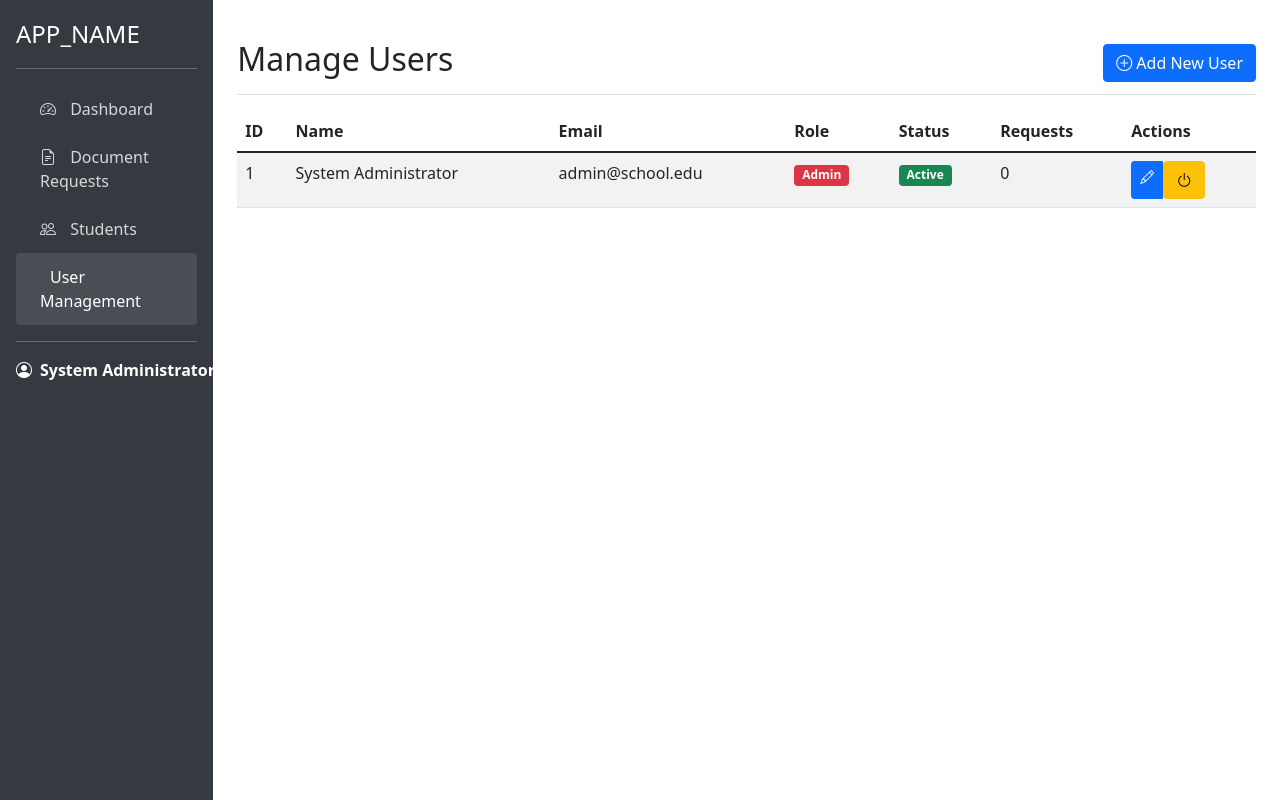
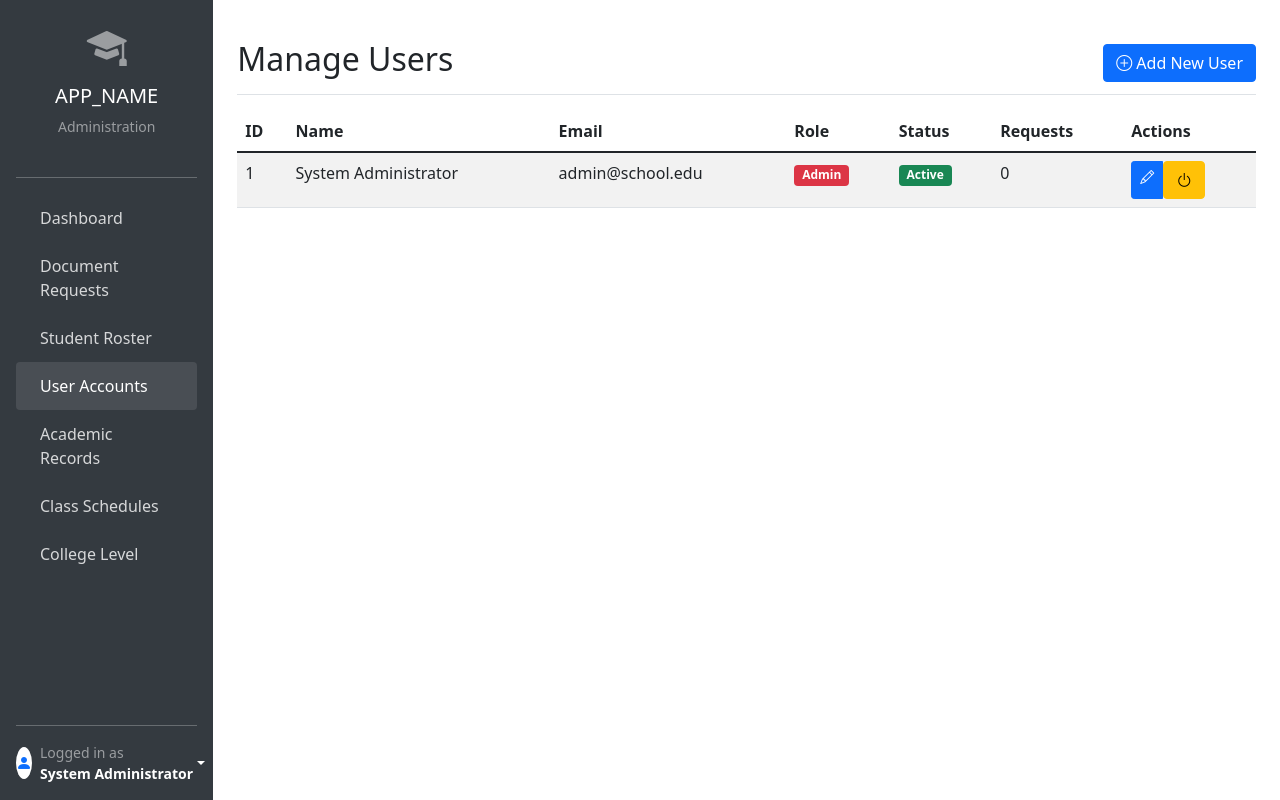
Before and after one commit to Fringefries/AIchatbot, a PHP site: page /admin/users.php in a window 1280 px wide. Run offline with PHP 8.4, Linux system fonts and the light colour scheme; a user stored in the database is signed in; data comes from the database, SQL or seed files in the repository; data that the repository does not hold is empty; a stand-in replaces the project's code that opens the database connection; some libraries are stand-ins or nearby versions.

Commit message:
add college level in admin dashboard

```diff
--- a/admin/includes/header.php
+++ b/admin/includes/header.php
@@ -48,53 +48,76 @@ if (!isset($pageTitle)) {
         <div class="row">
             <!-- Sidebar -->
             <div class="col-md-3 col-lg-2 px-0 sidebar">
-                <div class="d-flex flex-column p-3">
-                    <a href="dashboard.php" class="d-flex align-items-center mb-3 mb-md-0 me-md-auto text-white text-decoration-none">
-                        <span class="fs-4"><?php echo APP_NAME; ?></span>
-                    </a>
-                    <hr>
-                    <ul class="nav nav-pills flex-column mb-auto">
+                <div class="d-flex flex-column p-3 h-100">
+                    <div class="text-center mb-4">
+                        <i class="bi bi-mortarboard-fill fs-1 text-white-50 mb-2 d-block"></i>
+                        <h5 class="text-white"><?php echo APP_NAME; ?></h5>
+                        <p class="text-white-50 small mb-0">Administration</p>
+                    </div>
+                    <hr class="border-secondary">
+                    <ul class="nav nav-pills flex-column">
                         <li class="nav-item">
-                            <a href="dashboard.php" class="nav-link <?php echo basename($_SERVER['PHP_SELF']) === 'dashboard.php' ? 'active' : ''; ?>">
-                                <i class="bi bi-speedometer2"></i>
+                            <a href="dashboard.php" class="nav-link text-start <?php echo basename($_SERVER['PHP_SELF']) === 'dashboard.php' ? 'active' : ''; ?>">
                                 Dashboard
                             </a>
                         </li>
-                        <li>
-                            <a href="document_requests.php" class="nav-link <?php echo basename($_SERVER['PHP_SELF']) === 'document_requests.php' ? 'active' : ''; ?>">
-                                <i class="bi bi-file-earmark-text"></i>
+                        <li class="nav-item">
+                            <a href="document_requests.php" class="nav-link text-start <?php echo basename($_SERVER['PHP_SELF']) === 'document_requests.php' ? 'active' : ''; ?>">
                                 Document Requests
                                 <?php
                                 $pendingCount = $db->query("SELECT COUNT(*) FROM document_requests WHERE status = 'pending'")->fetchColumn();
                                 if ($pendingCount > 0): ?>
-                                    <span class="badge bg-danger rounded-pill ms-2"><?php echo $pendingCount; ?></span>
+                                    <span class="badge bg-danger rounded-pill float-end"><?php echo $pendingCount; ?></span>
                                 <?php endif; ?>
                             </a>
                         </li>
-                        <li>
-                            <a href="manage_students.php" class="nav-link <?php echo basename($_SERVER['PHP_SELF']) === 'manage_students.php' ? 'active' : ''; ?>">
-                                <i class="bi bi-people"></i>
-                                Students
+                        <li class="nav-item">
+                            <a href="manage_students.php" class="nav-link text-start <?php echo basename($_SERVER['PHP_SELF']) === 'manage_students.php' ? 'active' : ''; ?>">
+                                Student Roster
                             </a>
                         </li>
-                        <li>
-                            <a href="users.php" class="nav-link <?php echo basename($_SERVER['PHP_SELF']) === 'users.php' ? 'active' : ''; ?>">
-                                <i class="bi bi-person-gear"></i>
-                                User Management
+                        <li class="nav-item">
+                            <a href="users.php" class="nav-link text-start <?php echo basename($_SERVER['PHP_SELF']) === 'users.php' ? 'active' : ''; ?>">
+                                User Accounts
+                            </a>
+                        </li>
+                        <li class="nav-item">
+                            <a href="#" class="nav-link text-start">
+                                Academic Records
+                            </a>
+                        </li>
+                        <li class="nav-item">
+                            <a href="#" class="nav-link text-start">
+                                Class Schedules
+                            </a>
+                        </li>
+                        <li class="nav-item">
+                            <a href="college_level.php" class="nav-link text-start <?php echo basename($_SERVER['PHP_SELF']) === 'college_level.php' ? 'active' : ''; ?>">
+                                College Level
                             </a>
                         </li>
                     </ul>
-                    <hr>
+
+                    <!-- User dropdown at bottom -->
+                    <div class="mt-auto">
+                        <hr class="border-secondary">
                         <div class="dropdown">
                             <a href="#" class="d-flex align-items-center text-white text-decoration-none dropdown-toggle" id="dropdownUser1" data-bs-toggle="dropdown" aria-expanded="false">
-                            <i class="bi bi-person-circle me-2"></i>
-                            <strong><?php echo htmlspecialchars($auth->getCurrentUser()['first_name'] . ' ' . $auth->getCurrentUser()['last_name']); ?></strong>
+                                <div class="me-2 bg-white text-primary rounded-circle d-flex align-items-center justify-content-center" style="width: 32px; height: 32px;">
+                                    <i class="bi bi-person-fill"></i>
+                                </div>
+                                <div class="d-flex flex-column">
+                                    <small class="text-white-50">Logged in as</small>
+                                    <strong class="small"><?php echo htmlspecialchars($auth->getCurrentUser()['first_name'] . ' ' . $auth->getCurrentUser()['last_name']); ?></strong>
+                                </div>
                             </a>
                             <ul class="dropdown-menu dropdown-menu-dark text-small shadow" aria-labelledby="dropdownUser1">
-                            <li><a class="dropdown-item" href="../profile.php">Profile</a></li>
+                                <li><a class="dropdown-item" href="../profile.php"><i class="bi bi-person me-2"></i>My Profile</a></li>
+                                <li><a class="dropdown-item" href="#"><i class="bi bi-gear me-2"></i>Settings</a></li>
                                 <li><hr class="dropdown-divider"></li>
-                            <li><a class="dropdown-item" href="../logout.php">Sign out</a></li>
+                                <li><a class="dropdown-item" href="../logout.php"><i class="bi bi-box-arrow-right me-2"></i>Sign out</a></li>
                             </ul>
+                        </div>
                     </div>
                 </div>
             </div>
--- a/database/schema.sql
+++ b/database/schema.sql
@@ -168,7 +168,7 @@ CREATE TABLE chat_messages (
 CREATE TABLE student_data (
   id INT AUTO_INCREMENT PRIMARY KEY,
   user_id INT NOT NULL,
-  grade_level VARCHAR(20),
+  college_year ENUM('1st Year', '2nd Year', '3rd Year', '4th Year') NULL,
   section VARCHAR(20),
   academic_year VARCHAR(20),
   FOREIGN KEY (user_id) REFERENCES users(id) ON DELETE CASCADE
--- a/includes/auth.php
+++ b/includes/auth.php
@@ -132,13 +132,14 @@ class Auth {
 
             // Insert student data
             $stmt = $this->db->prepare("
-                INSERT INTO student_data (user_id, grade_level, section, academic_year)
+                INSERT INTO student_data (user_id, college_year, section, academic_year)
                 VALUES (?, ?, ?, ?)
+
             ");
 
             $stmt->execute([
                 $userId,
-                $userData['grade_level'] ?? null,
+                $userData['college_year'] ?? null,
                 $userData['section'] ?? null,
                 $userData['academic_year'] ?? date('Y') . '-' . (date('Y') + 1)
             ]);
--- a/register.php
+++ b/register.php
@@ -100,9 +100,9 @@ if ($_SERVER['REQUEST_METHOD'] === 'POST') {
 
                     <div class="row">
                         <div class="col-md-6 mb-3">
-                            <label for="grade_level" class="form-label">Grade Level</label>
-                            <select class="form-select" id="grade_level" name="grade_level" required>
-                                <option value="">Select Grade Level</option>
+                            <label for="college_year" class="form-label">College Year</label>
+                            <select class="form-select" id="college_year" name="college_year" required>
+                                <option value="">Select College Year</option>
                                 <?php
                                 $yearLevels = [
                                     '1' => '1st Year',
```
Also changed, not shown: admin/college_level.php (added, +117 -0 lines), README.md, 1 other file. Lines whose indentation alone changed are shown as unchanged.
